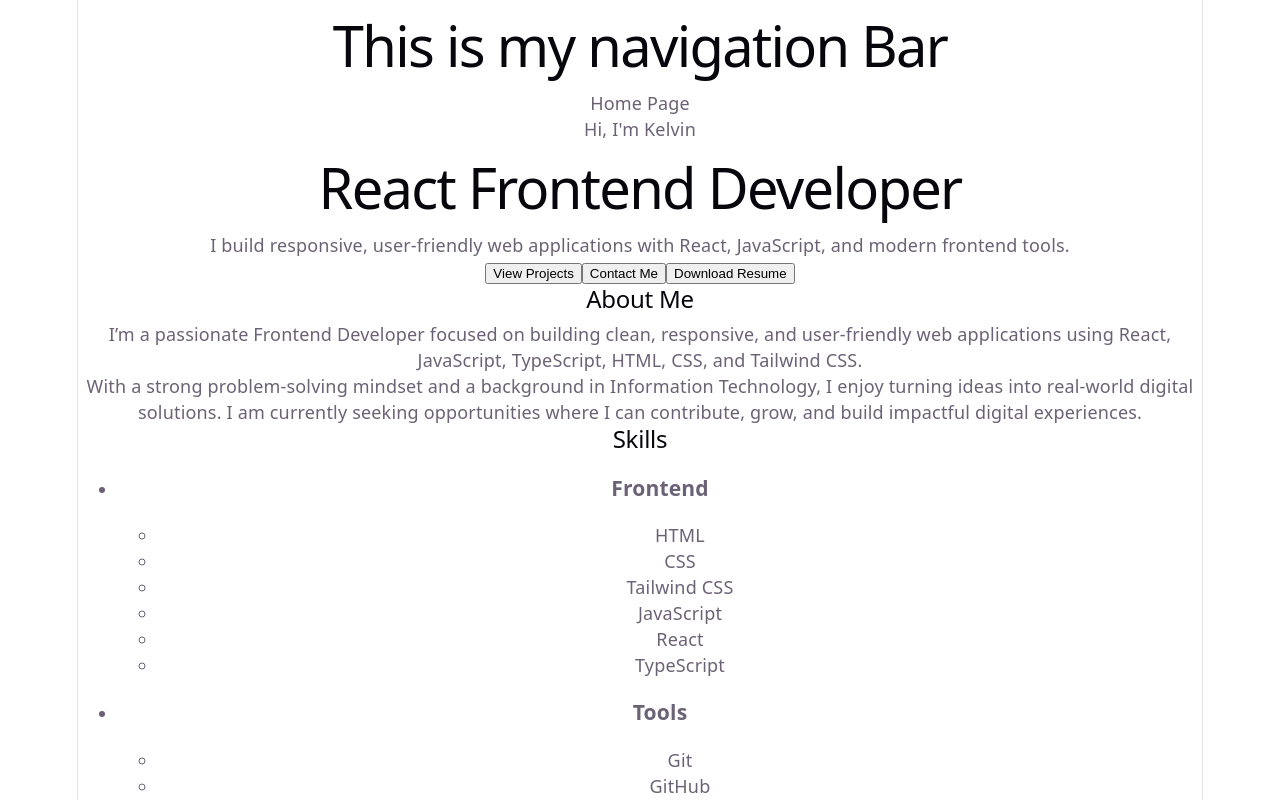
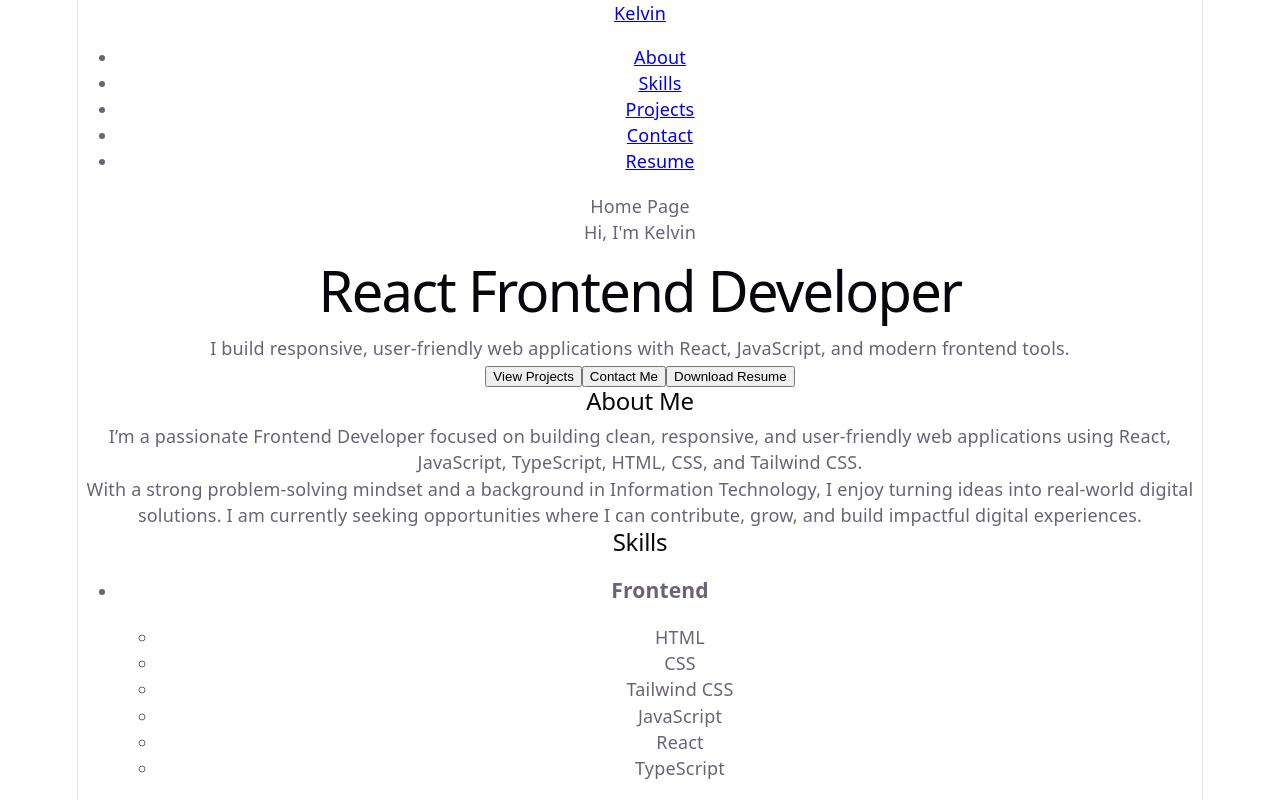
Before and after one commit to Mankelvo/personal-portfolio, a React (Vite) app: page / in a window 1280 px wide. Shown: the top 800 px of the page. Built offline with nearby package versions, Linux system fonts and the light colour scheme.

Commit message:
update Navbar links and section ids

```diff
--- a/src/components/layout/Navbar.jsx
+++ b/src/components/layout/Navbar.jsx
@@ -1,6 +1,17 @@
 function Navbar(){
     return(
-    <h1>This is my navigation Bar</h1>
+        <nav>
+            <a href="#">Kelvin</a>
+            <ul>
+
+                <li><a href="#about">About</a></li>
+                <li><a href="#skills">Skills</a></li>
+                <li><a href="#projects">Projects</a></li>
+                <li><a href="#contact">Contact</a></li>
+                <li><a href="#">Resume</a></li>
+            </ul>
+        </nav>
+
     )
 }
 
--- a/src/components/sections/About.jsx
+++ b/src/components/sections/About.jsx
@@ -1,6 +1,6 @@
 function About(){
     return (
-        <section>
+        <section id="about">
         <h2>About Me</h2>
         <p>
           I’m a passionate Frontend Developer focused on building clean,
--- a/src/components/sections/Contact.jsx
+++ b/src/components/sections/Contact.jsx
@@ -1,7 +1,7 @@
 function Contact(){
     return (
 
-        <section>
+        <section id="contact">
         <h2>Contact Me</h2>
         <p>I'm currently open to frontend developer opportunities and freelance projects. Feel free to reach out.</p>
         <p>Phone: <a href="tel:+15086150259">+1 508 615 0259</a></p>
--- a/src/components/sections/Projects.jsx
+++ b/src/components/sections/Projects.jsx
@@ -3,7 +3,7 @@
 function Projects(){
     return (
 
-       <section>
+       <section id="projects">
         <h2>Projects</h2>
         <div>
             <ul>
--- a/src/components/sections/Skills.jsx
+++ b/src/components/sections/Skills.jsx
@@ -1,7 +1,7 @@
 import skills from '../../data/skills.js';
 function Skills(){
     return (
-        <section>
+        <section id="skills">
             <h2>Skills</h2>
                <div>
                 <ul>
```
